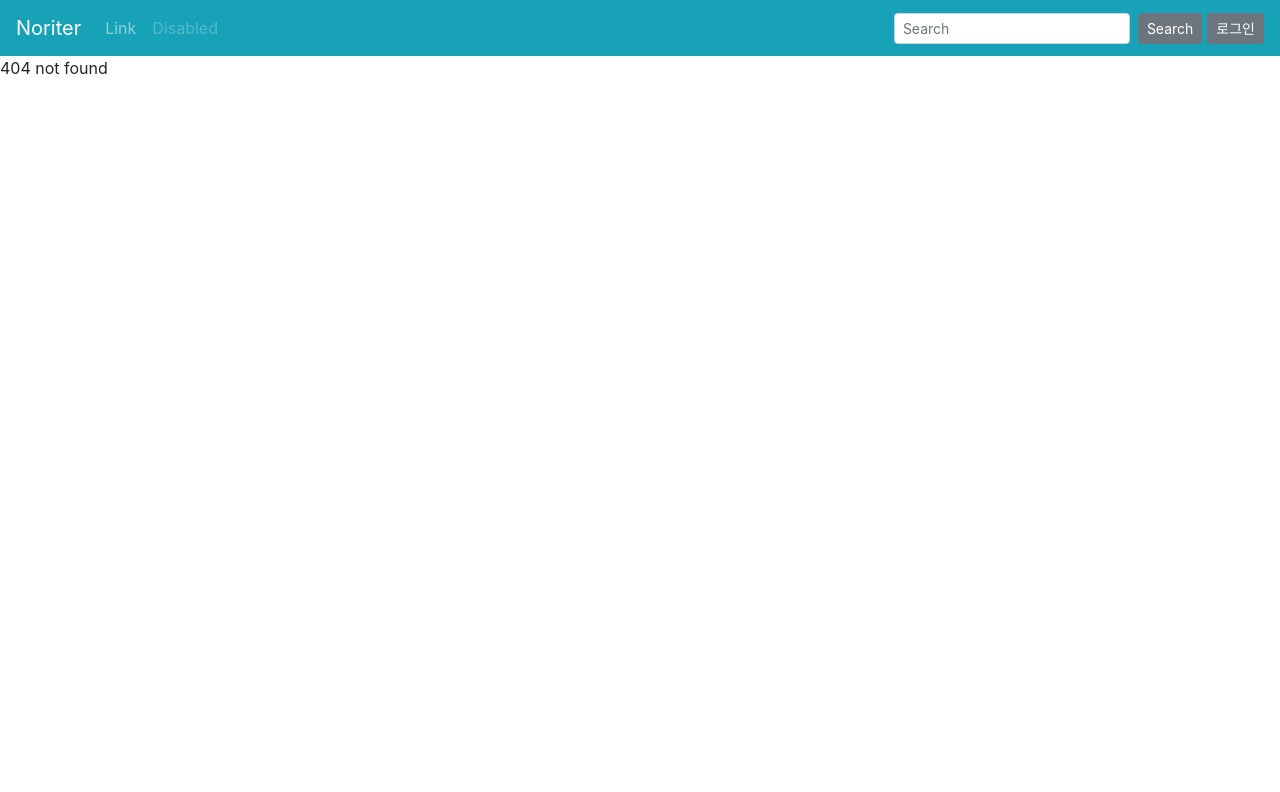
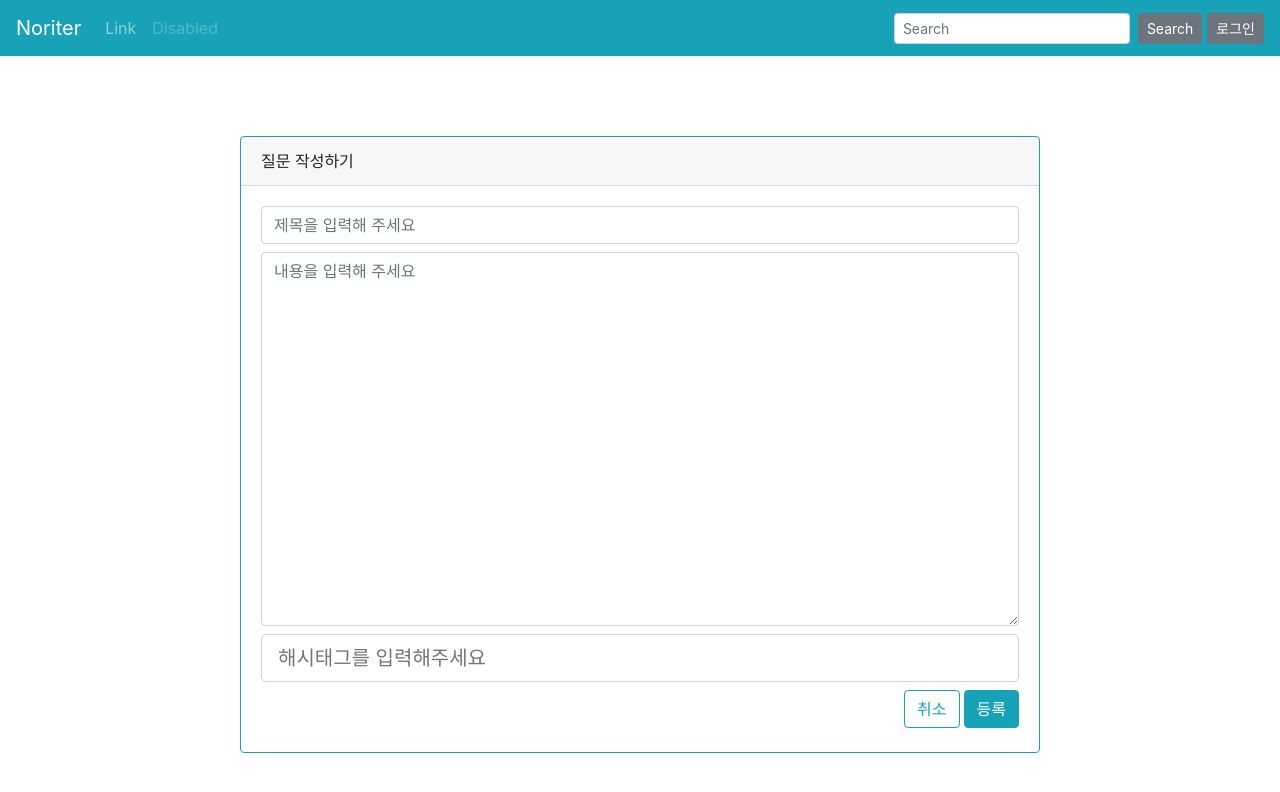
Before and after one commit to PhilSoHanse/frontend, a Vue app: page /questions/add in a window 1280 px wide. Before the commit this address had no page. Shown: the top 792 px of the page. Built offline with nearby package versions, Linux system fonts and the light colour scheme; what vue-cookies would draw is missing.

Commit message:
:lipstick: 질문 글 작성 폼 구현
- 제목, 내용, 해시태그 입력 폼 구현

```diff
--- a/src/App.vue
+++ b/src/App.vue
@@ -1,5 +1,5 @@
 <template>
-  <div class="app">
+  <div class="app w-100">
     <AppHeader></AppHeader>
     <div class="app-contents">
       <router-view></router-view>
--- /dev/null
+++ b/src/components/article/question/QuestionAddForm.vue
@@ -0,0 +1,53 @@
+<template>
+  <div>
+    <b-card
+      header="질문 작성하기"
+      style="max-width: 50rem; margin: auto; margin-top: 10vh"
+      class="mb-2"
+      border-variant="info"
+      align="left"
+    >
+      <b-form-input
+        v-model="title"
+        placeholder="제목을 입력해 주세요"
+      ></b-form-input>
+      <b-form-textarea
+        class="mt-2"
+        v-model="contents"
+        placeholder="내용을 입력해 주세요"
+        rows="15"
+        max-rows="6"
+      ></b-form-textarea>
+      <b-form-tags
+        class="mt-2"
+        input-id="tags-pills"
+        v-model="tag"
+        tag-variant="primary"
+        tag-pills
+        size="lg"
+        separator=" "
+        placeholder="해시태그를 입력해주세요"
+        remove-on-delete
+        duplicateTagText="중복된 입력입니다"
+      ></b-form-tags>
+      <b-button class="float-right mt-2" variant="info">등록</b-button>
+      <b-button class="float-right mt-2 m-1" variant="outline-info"
+        >취소</b-button
+      >
+    </b-card>
+  </div>
+</template>
+
+<script>
+export default {
+  data() {
+    return {
+      title: '',
+      contents: '',
+      tag: [],
+    };
+  },
+};
+</script>
+
+<style></style>
--- a/src/routes/index.js
+++ b/src/routes/index.js
@@ -19,6 +19,10 @@ export default new VueRouter({
       component: () => import('@/views/CallBackPage.vue'),
     },
     {
+      path: '/questions/add',
+      component: () => import('@/views/Article/Question/QuestionAddPage.vue'),
+    },
+    {
       path: '*',
       component: () => import('@/views/NotFoundPage.vue'),
     },
--- /dev/null
+++ b/src/views/Article/Question/QuestionAddPage.vue
@@ -0,0 +1,18 @@
+<template>
+  <div class="form-container">
+    <question-add-form></question-add-form>
+  </div>
+</template>
+
+<script>
+import QuestionAddForm from '@/components/article/question/QuestionAddForm.vue';
+
+export default {
+  components: { QuestionAddForm },
+  comments: {
+    QuestionAddForm,
+  },
+};
+</script>
+
+<style></style>
```
